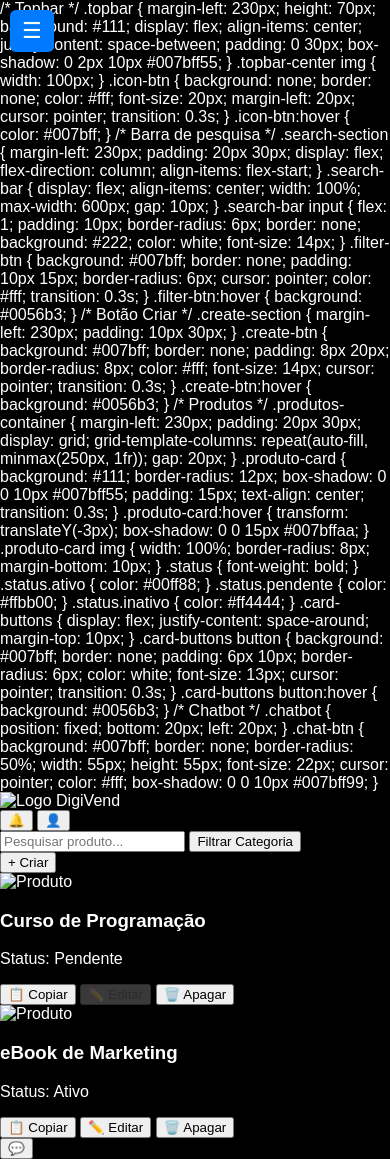
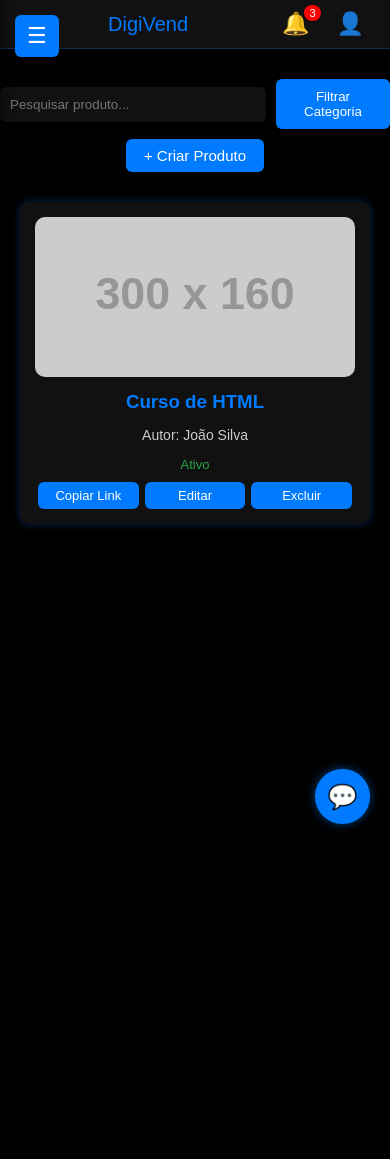
Before and after one commit to Digitalmarketmz/digivend, a website: page meus_produtos.html in a window 390 px wide. After the commit the page ends 844 px from the top, so only its background shows below. Drawn offline with Linux system fonts and the light colour scheme; placeholder pictures from the web are drawn by us.

Commit message:
Refeito layout completo da página Meus Produtos: sidebar responsivo, topo igual ao dashboard, botões funcionais, cards otimizados e responsivos

```diff
--- a/meus_produtos.html
+++ b/meus_produtos.html
@@ -2,23 +2,68 @@
 <html lang="pt">
 <head>
   <meta charset="UTF-8" />
-  <meta name="viewport" content="width=device-width, initial-scale=1.0" />
+  <meta name="viewport" content="width=device-width, initial-scale=1.0">
   <title>Meus Produtos - DigiVend</title>
   <style>
     body {
+      margin: 0;
       background-color: #000;
-      color: #fff;
-      font-family: "Poppins", sans-serif;
-      margin: 0;
-      padding: 0;
+      font-family: Arial, sans-serif;
+      color: white;
       overflow-x: hidden;
     }
 
-/* --- SIDEBAR --- */
+    /* HEADER / TOPO */
+    header {
+      background-color: #111;
+      display: flex;
+      align-items: center;
+      justify-content: space-between;
+      padding: 10px 20px;
+      border-bottom: 1px solid #007bff44;
+      position: sticky;
+      top: 0;
+      z-index: 998;
+    }
+
+    .logo {
+      font-size: 20px;
+      color: #007bff;
+      text-align: center;
+      flex: 1;
+    }
+
+    .header-icons {
+      display: flex;
+      align-items: center;
+      gap: 15px;
+    }
+
+    .icon {
+      background: none;
+      border: none;
+      color: #007bff;
+      font-size: 22px;
+      cursor: pointer;
+      position: relative;
+    }
+
+    .notification-count {
+      position: absolute;
+      top: -5px;
+      right: -5px;
+      background: red;
+      color: white;
+      font-size: 11px;
+      border-radius: 50%;
+      padding: 2px 5px;
+    }
+
+    /* SIDEBAR */
     .sidebar {
       position: fixed;
       top: 0;
-  left: -250px; /* Começa fechada */
+      left: -250px;
       width: 250px;
       height: 100%;
       background-color: #111;
@@ -26,13 +71,11 @@
       transition: left 0.3s ease;
       z-index: 999;
       overflow-y: auto;
-  box-shadow: 2px 0 10px rgba(0, 0, 0, 0.6);
+      box-shadow: 2px 0 10px rgba(0,0,0,0.6);
     }
-
     .sidebar.open {
       left: 0;
     }
-
     .sidebar .close-btn {
       background: none;
       border: none;
@@ -42,23 +85,19 @@
       cursor: pointer;
       float: right;
     }
-
     .sidebar-logo {
       text-align: center;
       margin: 20px 0;
       color: #007bff;
     }
-
     .sidebar ul {
       list-style: none;
       padding: 0;
       margin: 20px 0;
     }
-
     .sidebar ul li {
       margin: 10px 0;
     }
-
     .sidebar ul li a {
       color: white;
       text-decoration: none;
@@ -67,12 +106,10 @@
       border-radius: 8px;
       transition: background 0.2s;
     }
-
     .sidebar ul li a:hover,
     .sidebar ul li a.active {
       background-color: #007bff33;
     }
-
     .open-btn {
       position: fixed;
       top: 15px;
@@ -87,184 +124,141 @@
       z-index: 1000;
     }
 
-/* Responsividade */
-@media (max-width: 768px) {
-  .sidebar {
-    width: 220px;
-  }
-  .open-btn {
-    top: 10px;
-    left: 10px;
-  }
-}
-</style>
-
-    /* Topbar */
-    .topbar {
-      margin-left: 230px;
-      height: 70px;
-      background: #111;
+    /* PESQUISA E FILTRO */
+    .search-container {
       display: flex;
+      justify-content: center;
       align-items: center;
-      justify-content: space-between;
-      padding: 0 30px;
-      box-shadow: 0 2px 10px #007bff55;
-    }
-    .topbar-center img {
-      width: 100px;
-    }
-    .icon-btn {
-      background: none;
-      border: none;
-      color: #fff;
-      font-size: 20px;
-      margin-left: 20px;
-      cursor: pointer;
-      transition: 0.3s;
-    }
-    .icon-btn:hover {
-      color: #007bff;
-    }
-
-    /* Barra de pesquisa */
-    .search-section {
-      margin-left: 230px;
-      padding: 20px 30px;
-      display: flex;
-      flex-direction: column;
-      align-items: flex-start;
-    }
-
-    .search-bar {
-      display: flex;
-      align-items: center;
-      width: 100%;
-      max-width: 600px;
+      margin: 30px 0 10px;
       gap: 10px;
     }
 
-    .search-bar input {
-      flex: 1;
+    .search-container input {
+      width: 50%;
       padding: 10px;
+      border: none;
       border-radius: 6px;
-      border: none;
-      background: #222;
+      background: #111;
       color: white;
-      font-size: 14px;
     }
 
-    .filter-btn {
-      background: #007bff;
+    .search-container button {
+      background-color: #007bff;
+      color: white;
       border: none;
-      padding: 10px 15px;
       border-radius: 6px;
+      padding: 10px 14px;
       cursor: pointer;
-      color: #fff;
-      transition: 0.3s;
     }
 
-    .filter-btn:hover {
-      background: #0056b3;
+    /* BOTÃO CRIAR */
+    .create-btn {
+      display: block;
+      margin: 10px auto 20px 25%;
+      background-color: #007bff;
+      border: none;
+      color: white;
+      border-radius: 6px;
+      padding: 8px 18px;
+      cursor: pointer;
+      font-size: 15px;
     }
 
-    /* Botão Criar */
-    .create-section {
-      margin-left: 230px;
-      padding: 10px 30px;
-    }
-    .create-btn {
-      background: #007bff;
-      border: none;
-      padding: 8px 20px;
-      border-radius: 8px;
-      color: #fff;
-      font-size: 14px;
-      cursor: pointer;
-      transition: 0.3s;
-    }
-    .create-btn:hover {
-      background: #0056b3;
+    /* PRODUTOS */
+    .products-grid {
+      display: grid;
+      grid-template-columns: repeat(auto-fit, minmax(280px, 1fr));
+      gap: 20px;
+      padding: 20px;
     }
 
-    /* Produtos */
-    .produtos-container {
-      margin-left: 230px;
-      padding: 20px 30px;
-      display: grid;
-      grid-template-columns: repeat(auto-fill, minmax(250px, 1fr));
-      gap: 20px;
-    }
-
-    .produto-card {
-      background: #111;
-      border-radius: 12px;
-      box-shadow: 0 0 10px #007bff55;
+    .product-card {
+      background-color: #111;
+      border-radius: 10px;
+      box-shadow: 0 0 8px #007bff55;
       padding: 15px;
       text-align: center;
       transition: 0.3s;
     }
-    .produto-card:hover {
-      transform: translateY(-3px);
-      box-shadow: 0 0 15px #007bffaa;
-    }
-    .produto-card img {
-      width: 100%;
-      border-radius: 8px;
-      margin-bottom: 10px;
-    }
-    .status {
-      font-weight: bold;
-    }
-    .status.ativo {
-      color: #00ff88;
-    }
-    .status.pendente {
-      color: #ffbb00;
-    }
-    .status.inativo {
-      color: #ff4444;
+    .product-card:hover {
+      transform: scale(1.02);
     }
 
-    .card-buttons {
+    .product-card img {
+      width: 100%;
+      border-radius: 10px;
+      height: 160px;
+      object-fit: cover;
+    }
+
+    .product-card h3 {
+      margin: 10px 0 5px;
+      color: #007bff;
+    }
+
+    .product-card p {
+      font-size: 14px;
+      color: #ccc;
+    }
+
+    .status {
+      margin: 8px 0;
+      font-size: 13px;
+    }
+
+    .status.ativo { color: #28a745; }
+    .status.pendente { color: #ffc107; }
+    .status.inativo { color: #dc3545; }
+
+    .actions {
       display: flex;
-      justify-content: space-around;
+      justify-content: space-between;
       margin-top: 10px;
     }
-    .card-buttons button {
+
+    .actions button {
       background: #007bff;
       border: none;
+      color: white;
+      border-radius: 6px;
       padding: 6px 10px;
-      border-radius: 6px;
-      color: white;
       font-size: 13px;
       cursor: pointer;
-      transition: 0.3s;
-    }
-    .card-buttons button:hover {
-      background: #0056b3;
+      flex: 1;
+      margin: 0 3px;
     }
 
-    /* Chatbot */
+    /* CHATBOT */
     .chatbot {
       position: fixed;
       bottom: 20px;
-      left: 20px;
-    }
-    .chat-btn {
-      background: #007bff;
+      right: 20px;
+      background-color: #007bff;
+      color: white;
       border: none;
       border-radius: 50%;
       width: 55px;
       height: 55px;
-      font-size: 22px;
+      font-size: 24px;
       cursor: pointer;
-      color: #fff;
-      box-shadow: 0 0 10px #007bff99;
+      box-shadow: 0 0 10px #007bff88;
+    }
+
+    @media (max-width: 768px) {
+      .search-container input {
+        width: 70%;
+      }
+      .create-btn {
+        margin: 10px auto;
+      }
     }
   </style>
 </head>
 <body>
-<!-- Sidebar -->
+
+  <button id="openSidebar" class="open-btn" onclick="toggleSidebar()">☰</button>
+
+  <!-- SIDEBAR -->
   <div id="sidebar" class="sidebar">
     <button class="close-btn" onclick="toggleSidebar()">✖</button>
     <div class="sidebar-content">
@@ -280,131 +274,50 @@
     </div>
   </div>
 
-<!-- Botão abrir sidebar -->
-<button id="openSidebar" class="open-btn" onclick="toggleSidebar()">☰</button>
+  <!-- TOPO -->
+  <header>
+    <div class="logo">DigiVend</div>
+    <div class="header-icons">
+      <button class="icon" id="notifIcon">🔔<span class="notification-count">3</span></button>
+      <button class="icon" id="profileIcon">👤</button>
+    </div>
+  </header>
 
-  <!-- Topbar -->
-  <div class="topbar">
-    <div></div>
-    <div class="topbar-center">
-      <img src="assets/logo.png" alt="Logo DigiVend" />
-    </div>
-    <div class="topbar-right">
-      <button class="icon-btn">🔔</button>
-      <button class="icon-btn">👤</button>
-    </div>
+  <!-- PESQUISA E FILTRO -->
+  <div class="search-container">
+    <input type="text" id="searchInput" placeholder="Pesquisar produto...">
+    <button id="filterBtn">Filtrar Categoria</button>
   </div>
 
-  <!-- Barra de Pesquisa -->
-  <section class="search-section">
-    <div class="search-bar">
-      <input type="text" placeholder="Pesquisar produto..." />
-      <button class="filter-btn">Filtrar Categoria</button>
-    </div>
-  </section>
+  <!-- CRIAR -->
+  <button class="create-btn" onclick="window.location.href='adicionar_produtos.html'">+ Criar Produto</button>
 
-  <!-- Botão Criar -->
-  <section class="create-section">
-    <button class="create-btn" onclick="window.location.href='adicionar_produtos.html'">+ Criar</button>
-  </section>
-
-  <!-- Cards de Produtos -->
-  <section class="produtos-container">
-    <div class="produto-card" data-status="pendente">
-      <img src="assets/produto1.jpg" alt="Produto">
-      <h3>Curso de Programação</h3>
-      <p>Status: <span class="status pendente">Pendente</span></p>
-      <div class="card-buttons">
-        <button>📋 Copiar</button>
-        <button disabled>✏️ Editar</button>
-        <button>🗑️ Apagar</button>
-      </div>
-    </div>
-
-    <div class="produto-card" data-status="ativo">
-      <img src="assets/produto2.jpg" alt="Produto">
-      <h3>eBook de Marketing</h3>
-      <p>Status: <span class="status ativo">Ativo</span></p>
-      <div class="card-buttons">
-        <button>📋 Copiar</button>
-        <button>✏️ Editar</button>
-        <button>🗑️ Apagar</button>
+  <!-- LISTA DE PRODUTOS -->
+  <section class="products-grid" id="productsContainer">
+    <!-- Exemplo de produto -->
+    <div class="product-card">
+      <img src="https://via.placeholder.com/300x160" alt="Produto">
+      <h3>Curso de HTML</h3>
+      <p>Autor: João Silva</p>
+      <div class="status ativo">Ativo</div>
+      <div class="actions">
+        <button onclick="copyLink()">Copiar Link</button>
+        <button onclick="editProduct()">Editar</button>
+        <button onclick="deleteProduct()">Excluir</button>
       </div>
     </div>
   </section>
 
-  <!-- Chatbot -->
-  <div class="chatbot">
-    <button class="chat-btn">💬</button>
-  </div>
+  <!-- CHATBOT -->
+  <button class="chatbot">💬</button>
 
   <script>
-  // --- BOTÕES DE PRODUTO ---
-  document.querySelectorAll('.produto-card').forEach(card => {
-    const status = card.getAttribute('data-status');
-    const editarBtn = card.querySelector('button:nth-child(2)');
-
-    // Desativa o botão editar se status for pendente
-    if (status === 'pendente') {
-      editarBtn.disabled = true;
-      editarBtn.style.opacity = '0.6';
-      editarBtn.title = 'Só pode editar produtos ativos ou inativos.';
-    }
-
-    // Botão de copiar link
-    const copiarBtn = card.querySelector('button:nth-child(1)');
-    copiarBtn.addEventListener('click', () => {
-      const link = window.location.origin + '/produto/' + card.querySelector('h3').textContent.trim().replace(/\s+/g, '-').toLowerCase();
-      navigator.clipboard.writeText(link).then(() => {
-        alert('✅ Link copiado com sucesso:\n' + link);
-      });
-    });
-
-    // Botão de editar
-    editarBtn.addEventListener('click', () => {
-      if (status !== 'pendente') {
-        alert('🔧 Abrindo editor do produto...');
-        // Aqui você pode redirecionar ou abrir modal
-        window.location.href = 'editar_produto.html';
-      }
-    });
-
-    // Botão de apagar
-    const apagarBtn = card.querySelector('button:nth-child(3)');
-    apagarBtn.addEventListener('click', () => {
-      if (confirm('⚠️ Tem certeza que deseja apagar este produto?')) {
-        card.remove();
-        alert('🗑️ Produto apagado com sucesso.');
-      }
-    });
-  });
-
-  // --- BOTÃO FILTRAR CATEGORIA ---
-  document.querySelector('.filter-btn').addEventListener('click', () => {
-    const categoria = prompt('Digite o nome da categoria para filtrar:');
-    if (!categoria) return;
-
-    document.querySelectorAll('.produto-card').forEach(card => {
-      const nome = card.querySelector('h3').textContent.toLowerCase();
-      if (nome.includes(categoria.toLowerCase())) {
-        card.style.display = 'block';
-      } else {
-        card.style.display = 'none';
-      }
-    });
-  });
-
-  // --- CHATBOT SIMPLES ---
-  document.querySelector('.chat-btn').addEventListener('click', () => {
-    alert('🤖 Olá! Sou o assistente DigiVend.\nComo posso te ajudar hoje?');
-  });
-
     function toggleSidebar() {
       const sidebar = document.getElementById('sidebar');
       sidebar.classList.toggle('open');
     }
 
-  // Fechar sidebar clicando fora dela (mobile UX)
+    // Fechar sidebar clicando fora
     document.addEventListener('click', function (event) {
       const sidebar = document.getElementById('sidebar');
       const openBtn = document.getElementById('openSidebar');
@@ -412,6 +325,22 @@
         sidebar.classList.remove('open');
       }
     });
+
+    // Funções dos botões
+    function copyLink() {
+      navigator.clipboard.writeText("https://digivend.com/produto/123");
+      alert("Link copiado!");
+    }
+
+    function editProduct() {
+      alert("Abrindo editor de produto...");
+    }
+
+    function deleteProduct() {
+      if (confirm("Deseja realmente excluir este produto?")) {
+        alert("Produto excluído!");
+      }
+    }
   </script>
 </body>
 </html>
```
Lines whose indentation alone changed are shown as unchanged.
